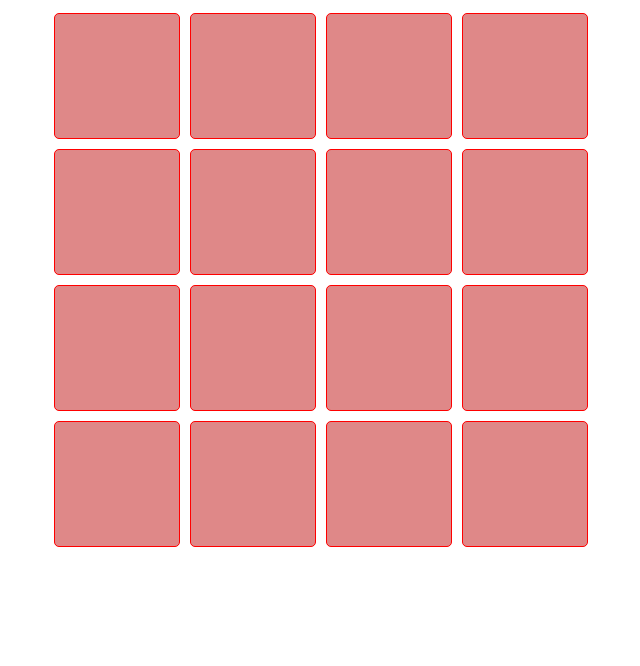
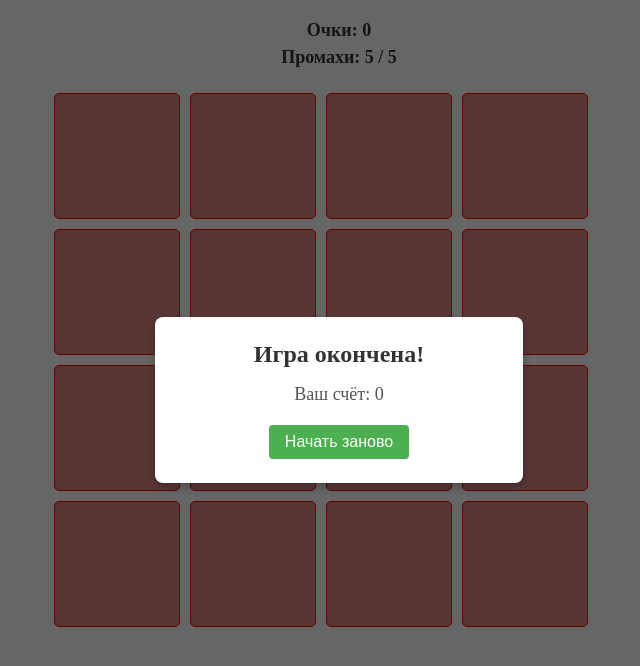
Before and after one commit to Dmitry-Baz/ahj-homeworks_events, a website built with webpack: page src/index.html in a window 1280 px wide. Shown: the whole page, without its empty margins (301-941 px from the left). Built offline with nearby package versions, Linux system fonts and the light colour scheme.

Commit message:
feat: rebuilding all project

```diff
--- a/src/css/style.css
+++ b/src/css/style.css
@@ -22,9 +22,71 @@ body {
   transform: translate(-50%, -50%);
   width: 70%;
   height: 70%;
-  background-image: url('../img/goblin.png');
+  /* background-image: url('../img/goblin.png');  */
   background-size: contain;
   background-position: center;
   background-repeat: no-repeat;
   opacity: 1;
 }
+
+/* Модальное окно */
+.modal {
+  position: fixed;
+  top: 0;
+  left: 0;
+  width: 100%;
+  height: 100%;
+  background-color: rgba(0, 0, 0, 0.6);
+  display: flex;
+  justify-content: center;
+  align-items: center;
+  z-index: 1000;
+}
+
+.modal__content {
+  background: white;
+  padding: 24px;
+  border-radius: 8px;
+  text-align: center;
+  box-shadow: 0 4px 12px rgba(0, 0, 0, 0.3);
+  max-width: 320px;
+  width: 90%;
+}
+
+.modal h2 {
+  margin: 0 0 16px;
+  font-size: 24px;
+  color: #333;
+}
+
+.modal p {
+  margin: 0 0 20px;
+  font-size: 18px;
+  color: #555;
+}
+
+#restartButton {
+  padding: 8px 16px;
+  background-color: #4CAF50;
+  color: white;
+  border: none;
+  border-radius: 4px;
+  cursor: pointer;
+  font-size: 16px;
+}
+
+#restartButton:hover {
+  background-color: #45a049;
+}
+
+.score-board__ui {
+  text-align: center;
+  margin: 20px 0;
+  font-size: 18px;
+  font-weight: bold;
+  color: #333;
+}
+
+.score-board__ui div {
+  margin: 6px 0;
+}
--- a/src/index.html
+++ b/src/index.html
@@ -7,7 +7,19 @@
   <title>Document</title>
 </head>
 <body>
+  <div class="score-board__ui">
+  <div>Очки: <span id="scoreValue">0</span></div>
+  <div>Промахи: <span id="missesValue">0</span> / <span id="maxMissesValue">5</span></div>
+</div>
   <ul class="playing-area">
   </ul>
+  <!-- Модальное окно (изначально скрыто) -->
+<div class="modal" id="gameOverModal" style="display: none;">
+  <div class="modal__content">
+    <h2>Игра окончена!</h2>
+    <p>Ваш счёт: <span id="finalScore">0</span></p>
+    <button id="restartButton">Начать заново</button>
+  </div>
+</div>
 </body>
 </html>
--- a/src/index.js
+++ b/src/index.js
@@ -1,4 +1,4 @@
 import "./css/style.css";
-import './js/playing-area/playing-area.css';
+import "./js/playing-area/playing-area.css";
 
 import "./js/app";
--- a/src/js/app.js
+++ b/src/js/app.js
@@ -1,23 +1,31 @@
-import Game from './game/game';
+import Game from "./game/game";
 
-document.addEventListener('DOMContentLoaded', () => {
-  const container = document.querySelector('.playing-area');
+document.addEventListener("DOMContentLoaded", () => {
+  const container = document.querySelector(".playing-area");
+  const maxMisses = 5;
 
   const game = new Game({
     container,
     size: 4,
-    maxMisses: 5,
+    maxMisses: maxMisses,
     interval: 1000,
     onScoreUpdate: (score) => {
-      console.log('Очки:', score);
+      document.getElementById("scoreValue").textContent = score;
     },
     onMissUpdate: (misses) => {
-      console.log('Промахи:', misses);
+      document.getElementById("missesValue").textContent = misses;
     },
     onGameOver: (finalScore) => {
-      alert(`Игра окончена! Ваш счёт: ${finalScore}`);
+      document.getElementById("finalScore").textContent = finalScore;
+      document.getElementById("gameOverModal").style.display = "flex";
     },
   });
-
+  document.getElementById("maxMissesValue").textContent = maxMisses;
+  document.getElementById("maxMissesValue").textContent = 5;
+  document.getElementById("restartButton").addEventListener("click", () => {
+    document.getElementById("gameOverModal").style.display = "none";
+    game.scoreBoard.reset();
+    game.start();
+  });
   game.start();
 });
--- a/src/js/playing-area/playing-area.js
+++ b/src/js/playing-area/playing-area.js
@@ -1,31 +1,50 @@
+import goblinImage from "../../img/goblin.png";
+
 export default class PlayingArea {
   constructor(container, size = 4) {
     this.container = container;
-    this.size = size; // например, 4x4 = 16 ячеек
+    this.size = size;
     this.totalCells = size * size;
     this.init();
   }
 
   init() {
-    this.container.innerHTML = '';
+    this.container.innerHTML = "";
     for (let i = 0; i < this.totalCells; i++) {
-      const item = document.createElement('li');
-      item.className = 'playing-area__item';
+      const item = document.createElement("li");
+      item.className = "playing-area__item";
       item.dataset.index = i;
-      this.container.appendChild(item);
+      this.container.append(item);
     }
   }
 
+  // Показываем гоблина в ячейке с указанным индексом
   showGoblin(index) {
-    this.hideAll();
+    this.hideAll(); // сначала удаляем старые изображения
     const cell = this.container.children[index];
-    if (cell) cell.classList.add('goblin');
+    if (!cell) return;
+
+    // Добавляем метку, что в ячейке гоблин
+    cell.classList.add("goblin");
+
+    // Создаём и вставляем изображение
+    const img = document.createElement("img");
+    img.src = goblinImage;
+    img.className = "playing-area__img";
+    img.alt = "Goblin";
+    cell.append(img);
   }
 
+  // Скрываем всех гоблинов (удаляем картинки и убираем класс)
   hideAll() {
-    this.container.querySelectorAll('.goblin').forEach(el => {
-      el.classList.remove('goblin');
-    });
+    // Удаляем ВСЕ изображения гоблинов из всех ячеек
+    const allGoblinImages =
+      this.container.querySelectorAll(".playing-area__img");
+    allGoblinImages.forEach((img) => img.remove());
+
+    // Также убираем класс .goblin со всех ячеек (на всякий случай)
+    const allCells = this.container.querySelectorAll("[data-index]");
+    allCells.forEach((cell) => cell.classList.remove("goblin"));
   }
 
   getCell(index) {
```
Also changed, not shown: src/js/game/game.js (+16 -10 lines), 2 other files.
